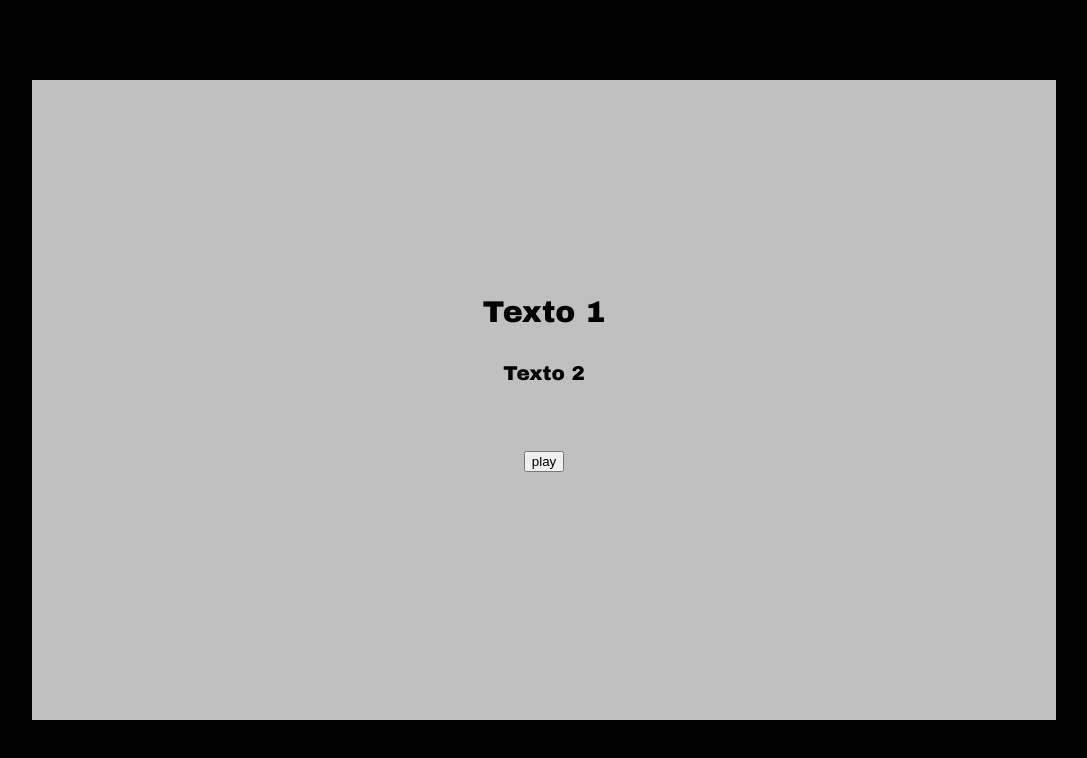
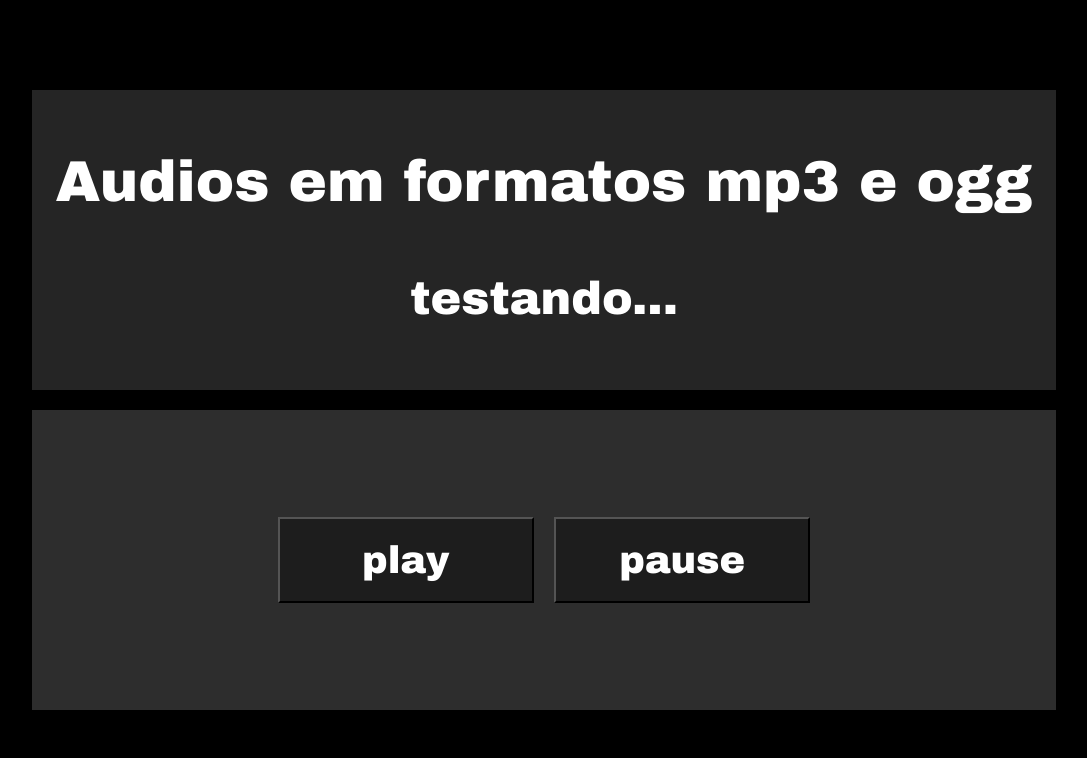
Before and after one commit to deppbrazil/audiomp3-web, a plain HTML site: page index.html in a window 1280 px wide. Shown: the whole page, without its empty margins (96-1183 px from the left). Drawn offline with Linux system fonts and the light colour scheme.

Commit message:
add js + media

```diff
--- /dev/null
+++ b/css/style.css
@@ -0,0 +1,59 @@
+html {
+	background-color: black;
+	overflow: hidden;
+	margin: 0;
+	width: 100vw;
+	height: 100vh;
+	display: flex;
+	flex-direction: row;
+	justify-content: center;
+	align-items: center;
+	font-size: 10px;
+	line-height: 10px;
+	font-family: arial black;
+	color: white;
+}
+
+.container1 {
+	background-color: #252525;
+	width: 80vw;
+	height: 37.5vh;
+	margin-bottom: 2.5vh;
+	display: flex;
+	flex-direction: column;
+	justify-content: center;
+	align-items: center;
+}
+
+.container2 {
+	background-color: #2d2d2d;
+	width: 80vw;
+	height: 37.5vh;
+	margin-top: 2.5vh;
+	display: flex;
+	flex-direction: row;
+	justify-content: center;
+	align-items: center;
+}
+
+.title {
+	font-size: 4.5vw;
+	line-height: 5vh;
+}
+
+.subtitle {
+	font-size: 3.6vw;
+	line-height: 5vh;
+}
+
+button {
+	margin: 1%;
+	cursor: pointer;
+	width: 20vw;
+	height: auto;
+	font-family: arial black;
+	font-size: 3vw;
+	line-height: 10vh;
+	background-color: #1d1d1d;
+	color: white;
+}
--- a/index.html
+++ b/index.html
@@ -1,19 +1,29 @@
 <!DOCTYPE html>
 <html>
 <head>
-	<title>PDCA</title>
+	<title>MP3 + OGG</title>
 	<meta charset="utf-8" lang="pt-br">
     <meta http-equiv="X-UA-Compatible" content="IE=edge">
     <meta name="viewport" content="width=device-width, initial-scale=1.0 maximum-scale=1.0, user-scalable=no">
-    <link rel="stylesheet" type="text/css" href="style.css">
+    <link rel="stylesheet" type="text/css" href="css/style.css">
 </head>
 
 <body>
-	<div class="container">
-		<h1 class="title">Texto 1</h1>
-		<h2 class="subtitle">Texto 2</h2>
-		<button class="play">play</button>
+	<audio id="audio-mp3">
+		<source src="assets/audio.mp3" type="audio/mpeg"/>
+		<source src="assets/audio.mp3" type="audio/mpeg"/>
+	</audio>
+
+	<div class="container1">
+		<h1 class="title">Audios em formatos mp3 e ogg</h1>
+		<h2 class="subtitle">testando...</h2>
 	</div>
 
+	<div class="container2">
+		<button class="play" onclick="playaudio()">play</button>
+		<button class="pause" onclick="pauseaudio()">pause</button>
+	</div>
+
+	<script type="text/javascript" src="js/action.js"></script>
 </body>
 </html>
--- /dev/null
+++ b/js/action.js
@@ -0,0 +1,9 @@
+var audio = document.getElementById("audio-mp3");
+
+	function playaudio() {
+		audio.play();
+ 	}
+
+ 	function pauseaudio() {
+		audio.pause();
+ 	}
--- a/style.css
+++ /dev/null
@@ -1,40 +0,0 @@
-html {
-	background-color: black;
-	overflow: hidden;
-	margin: 0;
-	width: 100vw;
-	height: 100vh;
-	display: flex;
-	flex-direction: row;
-	justify-content: center;
-	align-items: center;
-	font-size: 10px;
-	line-height: 10px;
-	font-family: arial black;
-}
-
-.container {
-	background-color: silver;
-	width: 80vw;
-	height: 80vh;
-	display: flex;
-	flex-direction: column;
-	justify-content: center;
-	align-items: center;
-}
-
-.title {
-	font-size: 3em;
-	line-height: 30px;
-}
-
-.subtitle {
-	font-size: 2em;
-	line-height: 20px;
-}
-
-.play {
-	margin-top: 5%;
-	margin-bottom: 5%;
-	cursor: pointer;
-}
```
Also changed, not shown: 2 other files.
